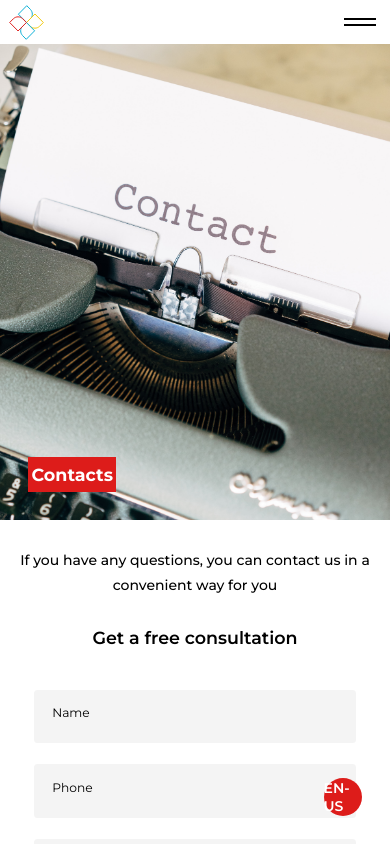
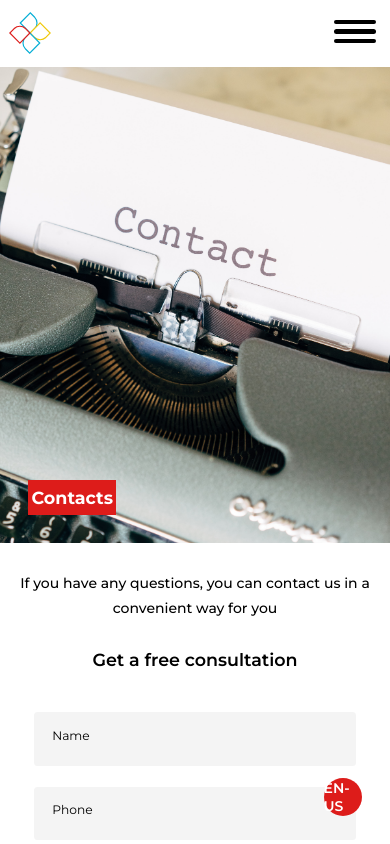
Before and after one commit to nurekedev/zhan-production, a Vue app in the folder frontend/zan-pro/: page /contact in a window 390 px wide. Shown: the top 844 px of the page. Built offline with nearby package versions, Linux system fonts and the light colour scheme.

Commit message:
Fix visual on Firefox && Add navbar animation

```diff
--- a/frontend/zan-pro/src/app/providers/locale/en.json
+++ b/frontend/zan-pro/src/app/providers/locale/en.json
@@ -1,6 +1,7 @@
 {
     "navWork": "Employment in Poland",
     "navContact": "Contacts",
+    "navHome": "Home",
     "footerContact": "Contacts",
     "footerMail": "E-mail",
     "footerNumber": "Phone",
--- a/frontend/zan-pro/src/app/providers/locale/kk.json
+++ b/frontend/zan-pro/src/app/providers/locale/kk.json
@@ -1,6 +1,7 @@
 {
-    "navWork": "Польшада жұмысқа орналасу",
+    "navWork": "Польшадағы жұмыс",
     "navContact": "Байланыс",
+    "navHome": "Басты бет",
     "footerContact": "Байланыс",
     "footerMail": "E-mail",
     "footerNumber": "Нөмір",
--- a/frontend/zan-pro/src/app/providers/locale/pl.json
+++ b/frontend/zan-pro/src/app/providers/locale/pl.json
@@ -1,6 +1,7 @@
 {
     "navWork": "Zatrudnienie w Polsce",
     "navContact": "Kontakt",
+    "navHome": "Główny",
     "footerContact": "Kontakt",
     "footerMail": "E-mail",
     "footerNumber": "Telefon",
--- a/frontend/zan-pro/src/app/providers/locale/ru.json
+++ b/frontend/zan-pro/src/app/providers/locale/ru.json
@@ -1,6 +1,7 @@
 {
     "navWork": "Трудоустройство в Польше",
     "navContact": "Контакты",
+    "navHome": "Главная",
     "footerContact": "Наши контакты",
     "footerMail": "Почта",
     "footerNumber": "Номер",
--- a/frontend/zan-pro/src/app/style/base.scss
+++ b/frontend/zan-pro/src/app/style/base.scss
@@ -10,6 +10,11 @@ body{
     font-size: 16px;
     height: 100%;
 }
+a {
+    text-decoration: none;
+    color: #000;
+}
+
 a:-webkit-any-link{
     text-decoration: none;
     color: #000;
--- a/frontend/zan-pro/src/widgets/ui/HeaderComponent/header.scss
+++ b/frontend/zan-pro/src/widgets/ui/HeaderComponent/header.scss
@@ -31,31 +31,94 @@ header{
             }
         }
     }
-    .burger-btn {
+    $burgerHeight: calc(.3rem * 3 + .4rem * 2);
+    $xWidth: calc($burgerHeight * 1.4142135);
+    .burger-container {
         display: none;
+        .burger-menu {
+            display: flex;
+            flex-direction: column;
+            gap: .4rem;
+            width: max-content;
+            position: absolute;
+            top: 1.4rem;
+            right: 1rem;
+            z-index: 2;
+            cursor: pointer;
+            input {
+                appearance: none;
+                outline: none;
+                pointer-events: none;
+            }
+            input:checked {
+                width: 0;
+                opacity: 0;
+            }
+        }
+        .burger-menu::before, .burger-menu::after, input {
+            content: "";
+            width: 3rem;
+            height: .3rem;
+            background-color: $black;
+            transform-origin: left center;
+            transition: all 200ms ease-in-out;
+            border-radius: 20rem;
+        }
+
+        .burger-menu:has(input:checked)::before {
+            rotate: 45deg;
+            width: $xWidth;
+            translate: 0 calc(.3rem / -2);
+        }
+        .burger-menu:has(input:checked)::after {
+            rotate: -45deg;
+            width: $xWidth;
+            translate: 0 calc(.3rem / 2);
+        }
     }
 }
 
 @media (max-width: 460px) {
     header {
-        height: 3.15rem;
-        .burger-btn {
-            display: block;
-            margin-right: 1rem;
-        }
+        height: 100%;
+        align-items: start;
         .logo {
             img {
-                width: 2.5rem;
-                height: 2.5rem;
+                width: 3rem;
+                height: 3rem;
                 margin: .88rem .63rem;
             }
             p {
                 display: none;
             }
         }
+        li {
+            display: none;
+        }
+    .burger-container {
+        display: block;
+        .nav-links {
+            min-height: 0;
+            transition: all 200ms ease-in-out;
+        }
+        .burger-menu:has(input:checked) + .nav-links {
+            min-height: 30rem;
+            display: flex;
+            align-items: center;
+            justify-content: center;
+            ul {
+                display: flex;
+                flex-direction: column;
+                align-items: center;
+                margin-right: 7rem;
+            }
+            li {
+                display: block;
+                font-size: 1rem;
+            }
+        }
+    }
     }
 
-    li {
-        display: none;
-    }
+
 }
--- a/frontend/zan-pro/src/widgets/ui/HeaderComponent/header.vue
+++ b/frontend/zan-pro/src/widgets/ui/HeaderComponent/header.vue
@@ -11,17 +11,22 @@
         </router-link>
         <nav>
             <ul>
-                <!-- <router-link to="/employment"><li>Трудоустройство в Польше</li></router-link> -->
-                <!-- <router-link to="/contact"><li>Контакты</li></router-link> -->
-                <router-link to="/employment"><li>{{ $t('navWork') }}</li></router-link>
-                <router-link to="/contact"><li>{{ $t('navContact') }}</li></router-link>
+                <router-link to="/"><li><p>{{ $t('navHome') }}</p></li></router-link>
+                <router-link to="/employment"><li><p>{{ $t('navWork') }}</p></li></router-link>
+                <router-link to="/contact"><li><p>{{ $t('navContact') }}</p></li></router-link>
             </ul>
         </nav>
-        <div class="burger-btn">
-            <svg xmlns="http://www.w3.org/2000/svg" width="32" height="8" viewBox="0 0 32 8" fill="none">
-                <rect width="32" height="2" fill="black" />
-                <rect y="6" width="32" height="2" fill="black" />
-            </svg>
+        <div class="burger-container">
+            <label class="burger-menu">
+                <input type="checkbox">
+            </label>
+            <nav class="nav-links">
+                <ul>
+                    <router-link to="/"><li>{{ $t('navHome') }}</li></router-link>
+                    <router-link to="/employment"><li>{{ $t('navWork') }}</li></router-link>
+                    <router-link to="/contact"><li>{{ $t('navContact') }}</li></router-link>
+                </ul>
+            </nav>
         </div>
     </header>
 </template>
```
